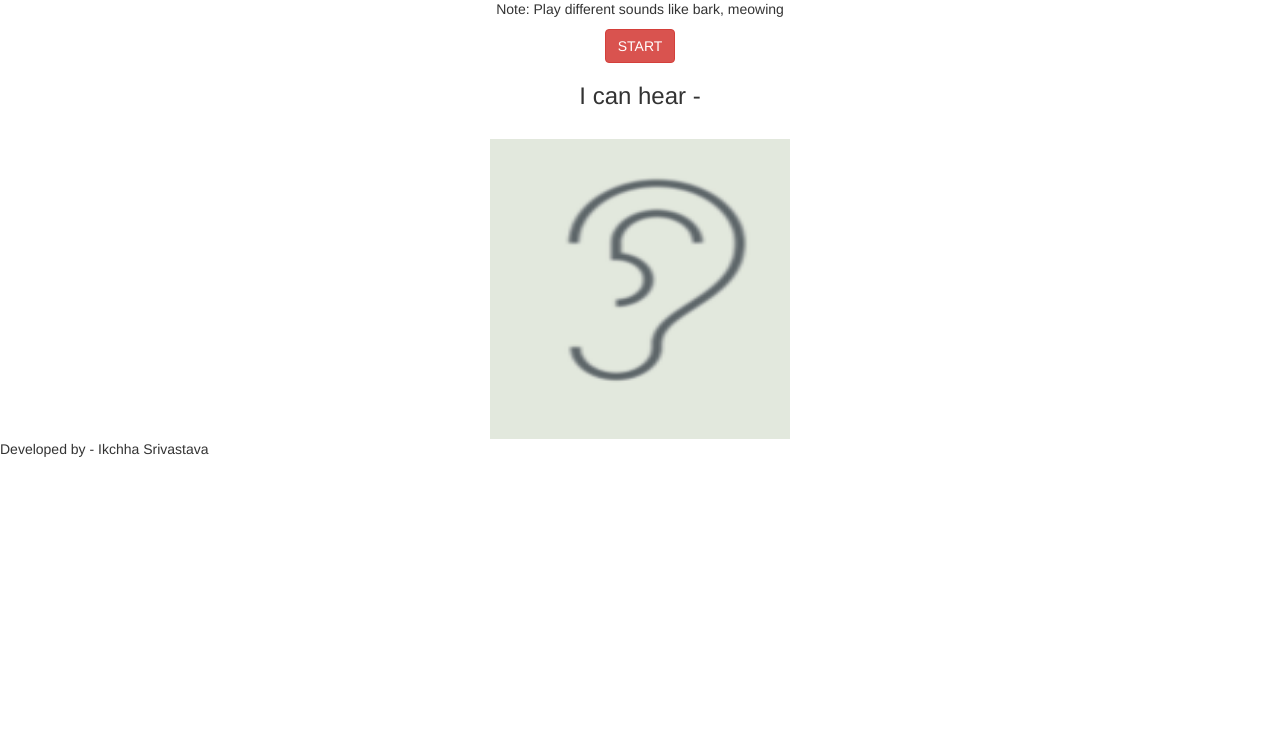
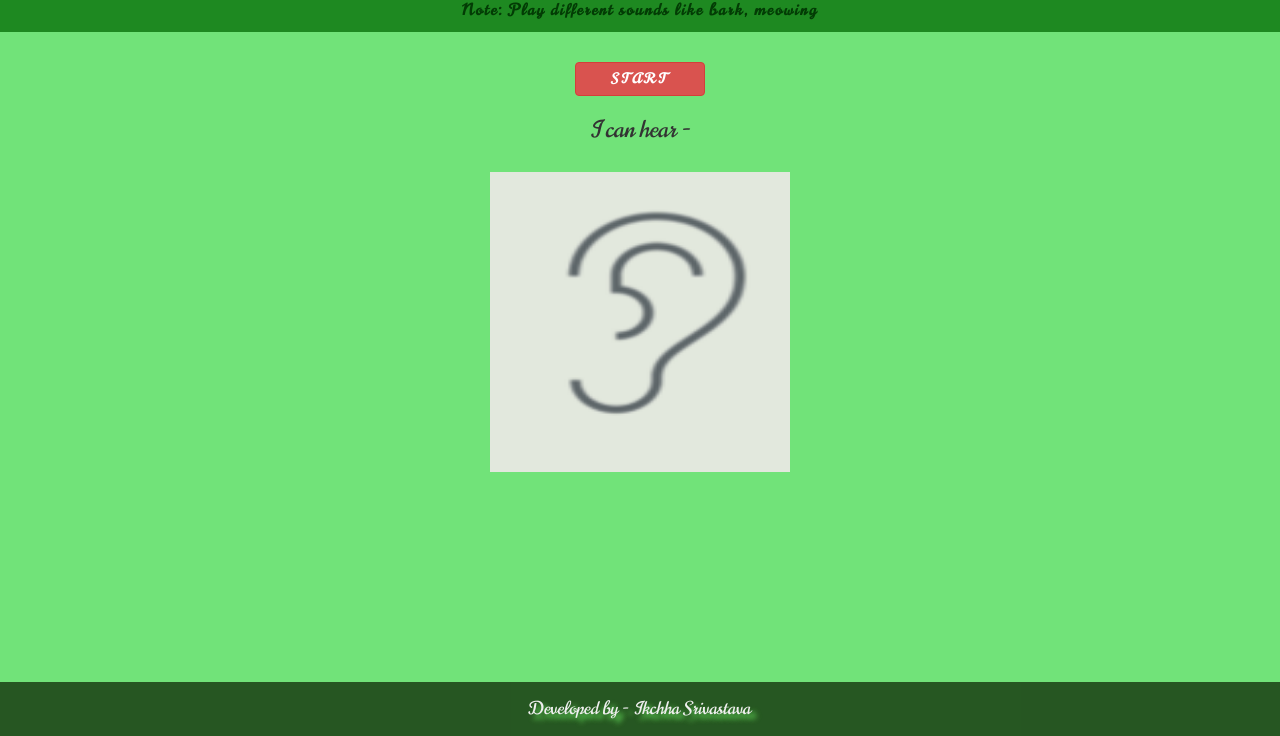
Before and after one commit to Ikchha/RECOGNIZING-ANIMALS-BY-VOICE, a plain HTML site: page index.html in a window 1280 px wide. Shown: the part 64-800 px from the top of the page. Drawn offline with nearby package versions, Linux system fonts and the light colour scheme.

Commit message:
Add files via upload

```diff
--- a/index.html
+++ b/index.html
@@ -10,7 +10,7 @@
     <meta name="viewport" content="width=device-width, initial-scale=1.0">
     <link rel="stylesheet" href="https://maxcdn.bootstrapcdn.com/bootstrap/3.4.1/css/bootstrap.min.css">
     <script src="https://ajax.googleapis.com/ajax/libs/jquery/3.5.1/jquery.min.js"></script>
-
+    <link href="https://fonts.googleapis.com/css2?family=Norican&display=swap" rel="stylesheet">
     <link rel="stylesheet" type="text/css" href="style.css">
 
     </head>
@@ -23,6 +23,7 @@
 
           <div class="main_div">
             <center>
+                <br>
                 <br>
                 <button class="btn btn-danger" onclick="startClassification();">START</button>
                 <h4 id="detected"> </h4>
--- a/main.js
+++ b/main.js
@@ -0,0 +1,22 @@
+function startClassification()
+{
+    navigator.mediaDevices.getUserMedia({ audio: true});
+    classifier = ml5.soundClassifier("https://teachablemachine.withgoogle.com/models/67yXERljc/model.json" , modelReady);
+}
+
+function modelReady()
+{
+    classifier.classify(gotResults);
+
+}
+
+function gotResults(error, results)
+{
+    if(error){
+        console.error(error);
+
+    }
+    else{
+        console.log(results);
+    }
+}
--- a/style.css
+++ b/style.css
@@ -0,0 +1,34 @@
+body {
+    font-family: "Norican", cursive;
+    font-weight: 400;
+    font-style: normal;
+    background: #71e379;
+}
+.header_div {
+    background: rgba(4, 109, 6, 0.755);
+    color: #000000;
+}
+.header_div p {
+    color: #033c05;
+    letter-spacing: 2px;
+    font-size: 16px;
+    font-weight: bold;
+}
+.main_div button {
+    margin-top: 30px;
+    width: 130px;
+    font-weight: bolder;
+    letter-spacing: 3px;
+
+}
+.copy_right_footer {
+    position: fixed;
+    color: #efefef;
+    bottom: 0;
+    width: 100%;
+    font-size: 18px;
+    background: #0b2302ba;
+    line-height: 3;
+    text-align: center;
+    text-shadow: 5px 5px 5px rgba(108, 239, 99, 0.839);
+}
```
